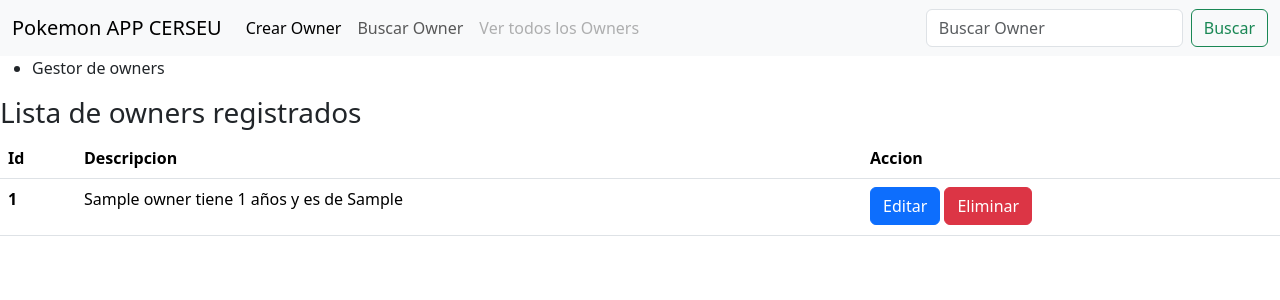
After one commit to CrisM4A1M21/cristian_cruz_lab_int, a Django app: page /owner/owner_details/ in a window 1280 px wide. The commit adds this page. Shown: the top 300 px of the page. Run offline with Django 4.2, Linux system fonts and the light colour scheme; tables that the repository leaves empty hold one stand-in row (values such as "Sample post").

Commit message:
tercer commit

```diff
--- a/owner/templates/owner/base_generic.html
+++ b/owner/templates/owner/base_generic.html
@@ -10,7 +10,33 @@
     <script src="https://cdn.jsdelivr.net/npm/bootstrap@5.3.0-alpha3/dist/js/bootstrap.min.js" integrity="sha384-Y4oOpwW3duJdCWv5ly8SCFYWqFDsfob/3GkgExXKV4idmbt98QcxXYs9UoXAB7BZ" crossorigin="anonymous"></script>
 </head>
 <body>
-    <nav>Cabecera</nav>
+    <nav class="navbar navbar-expand-lg bg-body-tertiary">
+      <div class="container-fluid">
+        <a class="navbar-brand" href="#">Pokemon APP CERSEU</a>
+        <button class="navbar-toggler" type="button" data-bs-toggle="collapse" data-bs-target="#navbarSupportedContent" aria-controls="navbarSupportedContent" aria-expanded="false" aria-label="Toggle navigation">
+          <span class="navbar-toggler-icon"></span>
+        </button>
+        <div class="collapse navbar-collapse" id="navbarSupportedContent">
+          <ul class="navbar-nav me-auto mb-2 mb-lg-0">
+            <li class="nav-item">
+              <a class="nav-link active" aria-current="page" href="#">Crear Owner</a>
+            </li>
+            <li class="nav-item">
+              <a class="nav-link" href="#">Buscar Owner</a>
+            </li>
+
+            <li class="nav-item">
+              <a class="nav-link disabled">Ver todos los Owners</a>
+            </li>
+          </ul>
+          <form class="d-flex" role="search">
+            <input class="form-control me-2" type="search" placeholder="Buscar Owner" aria-label="Search">
+            <button class="btn btn-outline-success" type="submit">Buscar</button>
+          </form>
+        </div>
+      </div>
+    </nav>
+
     <ul class="title">
         <li>Gestor de owners</li>
     </ul>
--- /dev/null
+++ b/owner/templates/owner/owner_details.html
@@ -0,0 +1,31 @@
+{% extends "owner/base_generic.html" %}
+{% block content %}
+    <h3>Lista de owners registrados</h3>
+
+    <div class="card-body">
+        <table class="table">
+            <thead>
+                <tr>
+                    <th scope="col">Id</th>
+                    <th scope="col">Descripcion</th>
+                    <th scope="col">Accion</th>
+                </tr>
+            </thead>
+            <tbody>
+            {% for owner in owners %}
+                <tr>
+                    <th scope="row">{{ forloop.counter }}</th>
+                    <td><p>{{ owner.nombre }} tiene {{ owner.edad }} años y es de {{ owner.pais }}</p></td>
+                    <td>
+                        <a class="btn btn-primary" href="#" role="button">Editar</a>
+                        <a class="btn btn-danger"  href="#" role="button">Eliminar</a>
+                    </td>
+                </tr>
+            {% endfor %}
+            </tbody>
+        </table>
+    </div>
+    {% comment %}{% for owner in owners %}
+        <p>{{ owner.nombre }}</p>
+    {% endfor %}{% endcomment %}
+{% endblock %}
--- /dev/null
+++ b/owner/templates/owner/owners.html
@@ -0,0 +1,6 @@
+{% extends "owner/base_generic.html" %}
+
+{% block content %}
+
+
+{% endblock %}
--- a/owner/urls.py
+++ b/owner/urls.py
@@ -2,5 +2,8 @@ from django.urls import path
 from owner import views
 
 urlpatterns = [
-    path('owner_list/', views.owner_list, name='owner_list')
+    path('owner_list/', views.owner_list, name='owner_list'),
+    path('owner_search/', views.owner_search, name='owner_search'),
+    path('owner_details/', views.owner_details, name='owner_details'),
+    path('owner_create/', views.owner_create, name='owner_create')
 ]
--- a/owner/views.py
+++ b/owner/views.py
@@ -1,4 +1,7 @@
+from django.db.models import F, Q
 from django.shortcuts import render
+from .models import Owner
+from .forms import OwnerForm
 
 # Create your views here.
 
@@ -11,7 +14,7 @@ def owner_list(request):
     #    'vigente': False
     #}
 
-    data_context = [
+    """data_context = [
         {
             'nombre': 'Cristian Cruz',
             'edad': 24,
@@ -65,6 +68,96 @@ def owner_list(request):
         }
     ]
 
+    """
+    """Crear un objeto en una tabla de la BD"""
+    #p = Owner(nombre="Luis Mejia", edad=29, dni="88888865", pais="España", vigente=True)
+    #p.save()
+
+    #p.nombre = "Margarita Tello"
+    #p.save()
+
+    #p = Owner(nombre="Ricardo", edad=24, dni="52021041", pais="Peru", vigente=True)
+    #p.save()
+
+    #data_context = Owner.objects.all()
+
+    """Filtracion de datos"""
+    #data_context = Owner.objects.filter(nombre="Ricardo", edad=22)
+    """Filtracion de datos con __contains"""
+    #data_context = Owner.objects.filter(nombre__contains="Evelin")
+    """Filtracion de datos con __cendswith"""
+    #data_context = Owner.objects.filter(nombre__endswith="n")
+    """Obtener un solo objeto de la tabla en la BD"""
+    #data_context = Owner.objects.get(dni="75214100")
+    """Ordenar por cualquier atributo o campo de la tabla"""
+    #data_context = Owner.objects.order_by("nombre")
+    #data_context = Owner.objects.order_by("edad")
+    #data_context = Owner.objects.order_by("-edad")
+    """Ordenar concatenando diferentes metodos ORM's"""
+    #data_context = Owner.objects.filter(nombre="Marcelo").order_by("edad")
+    """Acortar datos - numero fijo de filas"""
+    #data_context = Owner.objects.all()[0:5]
+    #data_context = Owner.objects.get(id=1)
+    #data_context.delete()
+
+    # Actualizar datos
+
+    #Owner.objects.filter(id = 10).update(pais='USA')
+
+    """Utiolizando F expressions"""
+    #Owner.objects.filter(edad__lte=25).update(edad=F('edad')+10)
+    """Consutlas complejas"""
+
+    query = Q(pais__startswith='Pe') | Q(pais__startswith='Es')
+    data_context = Owner.objects.filter(query, edad=25)
+
+    """Negar Q"""
+    #query = Q(pais__startswith='Pe') & ~Q(edad=25)
+    #data_context = Owner.objects.filter(query)
+
+    #query = Q(pais__startswith='Pe') | Q(pais__startswith='Es')
+    #data_context = Owner.objects.filter(query, edad=19)
+
+    #data_context = Owner.objects.all()
+
     return render(request, 'owner/owner_list.html', context={
         "data_context": data_context
     })
+
+
+def owner_search(request):
+
+    query = request.GET.get('q', '')
+    print("Query {}".format(query))
+
+    result = Q(nombre__icontains=query)
+
+    data_context = Owner.objects.filter(result).distinct()
+
+    return render(request, 'owner/owner_search.html', context={
+        'data': data_context,
+        'query': query
+    })
+
+
+def owner_details(request):
+    """Obtener todos los elementos de una tabla de la BD"""
+    owners = Owner.objects.all()
+    return render(request, 'owner/owner_details.html', context={
+        'owners': owners
+    })
+
+
+def owner_create(request):
+    form = OwnerForm(request.POST)
+
+    if form.is_valid():
+        nombre = form.cleaned_data['nombre']
+        edad = form.cleaned_data['edad']
+        pais = form.cleaned_data['pais']
+
+        form.save()
+    else:
+        form = OwnerForm()
+
+    return render(request, 'owner/owner_create.html', {'form':form})
```
Also changed, not shown: owner/forms.py (added, +8 -0 lines), owner/templates/owner/owner_create.html (added, +13 -0 lines), owner/templates/owner/owner_list.html (+16 -2 lines), owner/templates/owner/owner_search.html (added, +29 -0 lines).
